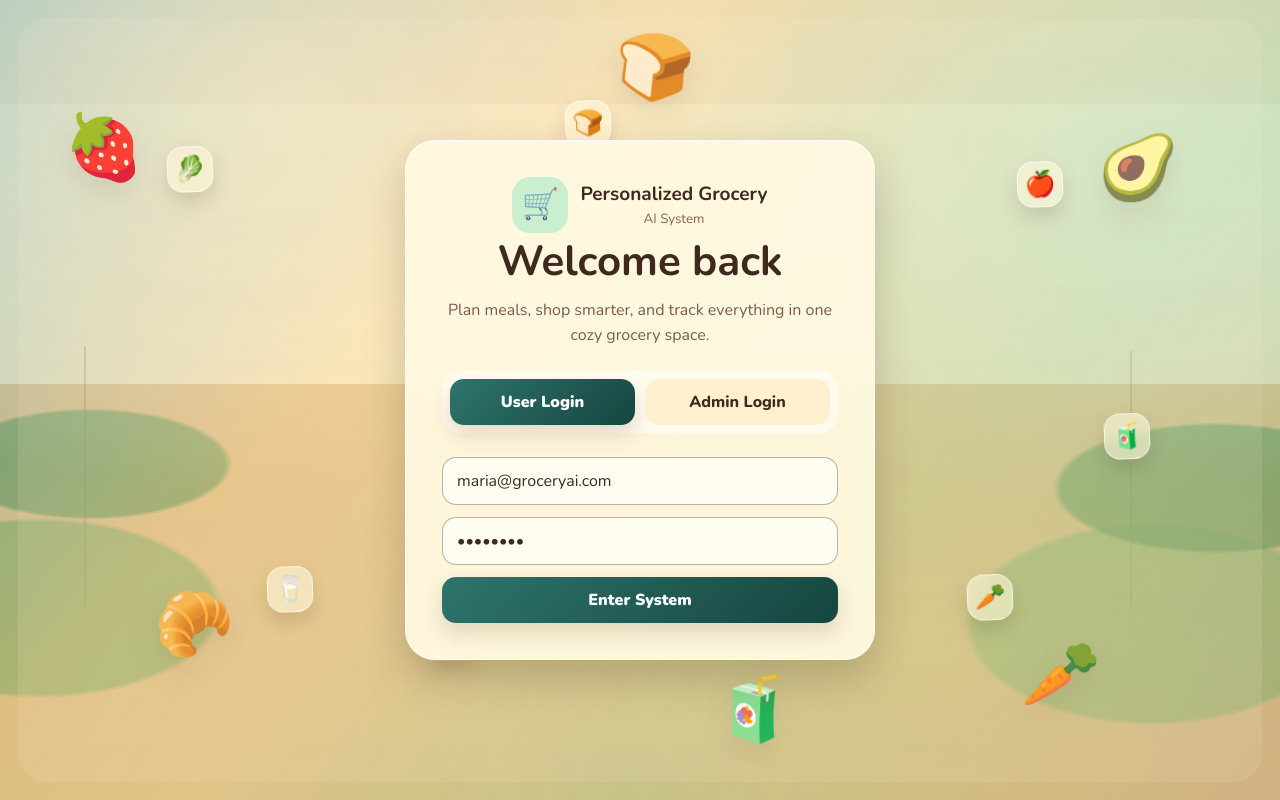
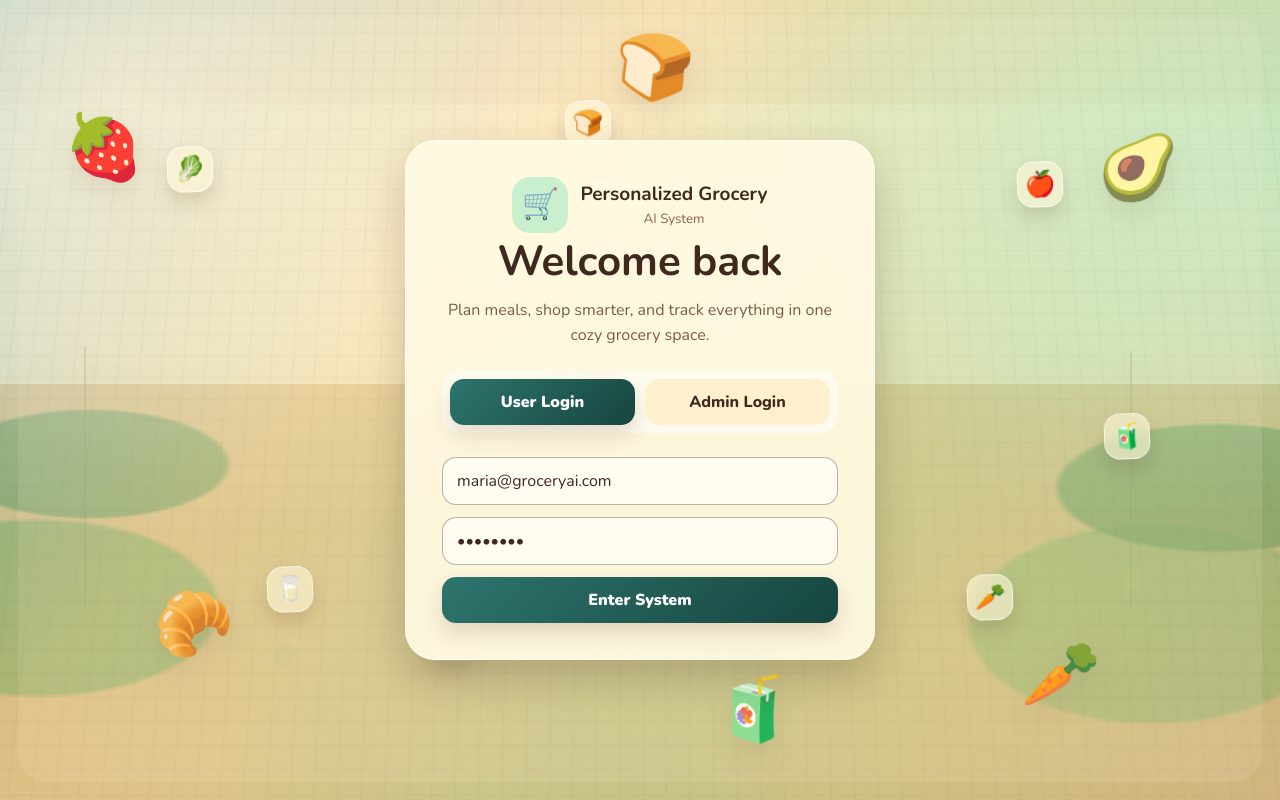
Before and after one commit to anoracatherine26-commits/personalized-grocery-ai-system, a website: page index.html in a window 1280 px wide. Drawn offline with nearby package versions, Linux system fonts and the light colour scheme.

Commit message:
UI: neat product tiles + cute kitchen background

```diff
--- a/styles.css
+++ b/styles.css
@@ -38,14 +38,37 @@ body::before {
   inset: 0;
   z-index: 0;
   background:
-    radial-gradient(ellipse at 20% 12%, rgba(255, 241, 207, .55), transparent 40%),
-    radial-gradient(ellipse at 86% 18%, rgba(207, 239, 222, .45), transparent 38%),
-    radial-gradient(ellipse at 70% 80%, rgba(255, 214, 117, .22), transparent 44%),
-    linear-gradient(120deg, rgba(36, 129, 158, .18), rgba(255, 241, 207, .1) 38%, rgba(108, 179, 139, .2));
+    radial-gradient(ellipse at 10% 12%, rgba(255, 244, 220, .70), transparent 45%),
+    radial-gradient(ellipse at 92% 18%, rgba(201, 239, 207, .55), transparent 40%),
+    radial-gradient(ellipse at 75% 82%, rgba(255, 214, 117, .22), transparent 48%),
+    radial-gradient(ellipse at 35% 70%, rgba(140, 201, 159, .18), transparent 45%),
+    linear-gradient(120deg, rgba(36, 129, 158, .18), rgba(255, 241, 207, .10) 38%, rgba(108, 179, 139, .22));
   pointer-events: none;
-  filter: saturate(1.12);
-  opacity: .95;
+  filter: saturate(1.18) contrast(1.03);
+  opacity: .98;
 }
+
+/* cute kitchen backdrop */
+body::after {
+  content: "";
+  position: fixed;
+  inset: -40px;
+  z-index: 0;
+  pointer-events: none;
+  background:
+    radial-gradient(circle at 15% 25%, rgba(247, 214, 117, .28) 0 8px, transparent 9px),
+    radial-gradient(circle at 35% 35%, rgba(28, 108, 131, .16) 0 10px, transparent 11px),
+    radial-gradient(circle at 70% 20%, rgba(201, 239, 207, .26) 0 10px, transparent 11px),
+    radial-gradient(circle at 85% 70%, rgba(255, 214, 117, .20) 0 9px, transparent 10px),
+    radial-gradient(circle at 25% 78%, rgba(28, 108, 131, .14) 0 10px, transparent 11px),
+    repeating-linear-gradient(90deg, rgba(63, 41, 31, .10) 0 2px, transparent 2px 22px),
+    repeating-linear-gradient(0deg, rgba(63, 41, 31, .08) 0 2px, transparent 2px 22px);
+  background-blend-mode: multiply, multiply, multiply, multiply, multiply, soft-light, soft-light;
+  filter: blur(0.2px);
+  transform: perspective(800px) rotateX(8deg);
+  opacity: .26;
+}
+
 
 
 .bg-scene { position: fixed; inset: 0; z-index: 1; pointer-events: none; overflow: hidden; }
@@ -296,14 +319,24 @@ nav { display: grid; gap: 8px; }
 /* keep product/shop tiles aligned neatly */
 .product-card, .shop-card {
   overflow: hidden;
+  display: grid;
 }
 .product-card h4, .shop-card h3 {
   min-height: 20px;
+  line-height: 1.2;
+}
+
+/* prevent boxes from “jumping” due to variable height text */
+.product-card p,
+.shop-card p {
+  min-height: 26px;
+  margin: 6px 0 0;
 }
 
 .notice-list {
   grid-auto-rows: min-content;
 }
+
 
 
 .hero { display: grid; grid-template-columns: 1.05fr .95fr; gap: 24px; align-items: center; }
```
